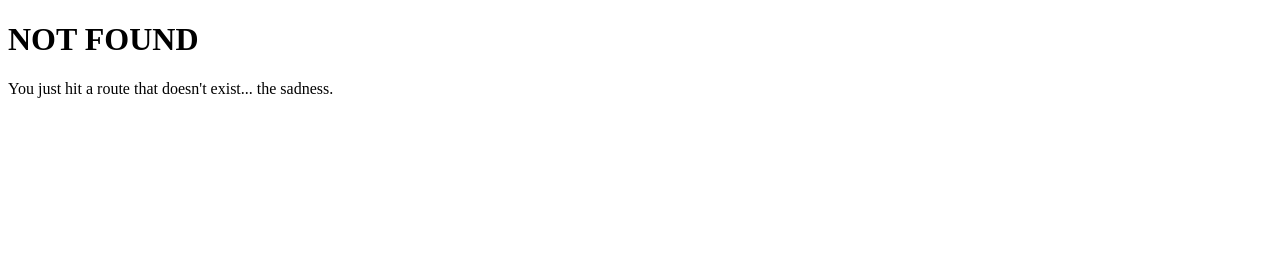
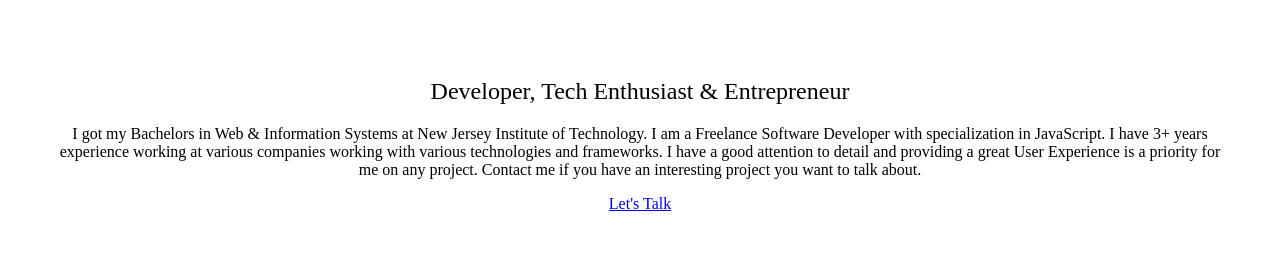
Before and after one commit to binoy14/tangential-website, a Gatsby site: page /about in a window 1280 px wide. Before the commit this address had no page. Built offline with nearby package versions, Linux system fonts and the light colour scheme; Gatsby itself is replaced by a stand-in of ours.

Commit message:
Added Contact and About Page, updated packages

```diff
--- a/package.json
+++ b/package.json
@@ -4,14 +4,15 @@
   "version": "1.0.0",
   "author": "Binoy Patel <me@binoy.io>",
   "dependencies": {
-    "bootstrap": "4.0.0-beta.3",
+    "axios": "^0.17.1",
+    "bootstrap": "4.0.0",
     "gatsby": "^1.9.153",
     "gatsby-link": "^1.6.34",
     "gatsby-plugin-react-helmet": "^2.0.3",
     "gatsby-plugin-styled-components": "^2.0.4",
     "react-helmet": "^5.2.0",
     "reactstrap": "^5.0.0-alpha.4",
-    "styled-components": "^2.4.0"
+    "styled-components": "^3.0.2"
   },
   "keywords": ["gatsby"],
   "license": "MIT",
--- a/src/colors.js
+++ b/src/colors.js
@@ -2,4 +2,6 @@ export default {
   navBackgroundColor: "#001f2b",
   backgroundColor: "#002331",
   primaryText: "#fff",
+  secondaryText: "#222222",
+  tileColor: "#fff",
 };
--- /dev/null
+++ b/src/components/PageHeader.jsx
@@ -0,0 +1,18 @@
+import React from "react";
+import styled from "styled-components";
+import PropTypes from "prop-types";
+import { secondaryText } from "../colors";
+
+export const StyledHeader = styled.h2`
+  color: ${secondaryText};
+  font-weight: 400;
+  margin-bottom: 20px;
+`;
+
+const PageHeader = ({ children }) => <StyledHeader>{children}</StyledHeader>;
+
+PageHeader.propTypes = {
+  children: PropTypes.oneOfType([PropTypes.arrayOf(PropTypes.node), PropTypes.node]).isRequired,
+};
+
+export default PageHeader;
--- /dev/null
+++ b/src/components/Tile.jsx
@@ -0,0 +1,19 @@
+import React from "react";
+import PropTypes from "prop-types";
+import styled from "styled-components";
+import { Container } from "reactstrap";
+import { tileColor } from "../colors";
+
+const StyledDiv = styled(Container)`
+  background-color: ${tileColor};
+  text-align: center;
+  padding: 50px;
+`;
+
+const Tile = ({ children }) => <StyledDiv>{children}</StyledDiv>;
+
+Tile.propTypes = {
+  children: PropTypes.any.isRequired,
+};
+
+export default Tile;
--- /dev/null
+++ b/src/pages/about.jsx
@@ -0,0 +1,21 @@
+import React from "react";
+import ButtonLink from "../components/ButtonLink";
+import Tile from "../components/Tile";
+import PageHeader from "../components/PageHeader";
+
+const IndexPage = () => (
+  <Tile>
+    <PageHeader>Developer, Tech Enthusiast & Entrepreneur</PageHeader>
+    {/* TODO: Edit */}
+    <p>
+      I got my Bachelors in Web & Information Systems at New Jersey Institute of Technology. I am a
+      Freelance Software Developer with specialization in JavaScript. I have 3+ years experience
+      working at various companies working with various technologies and frameworks. I have a good
+      attention to detail and providing a great User Experience is a priority for me on any project.
+      Contact me if you have an interesting project you want to talk about.
+    </p>
+    <ButtonLink to="/contact" title="Let's Talk" />
+  </Tile>
+);
+
+export default IndexPage;
```
Also changed, not shown: src/pages/contact.jsx (added, +11 -0 lines), 1 other file.
